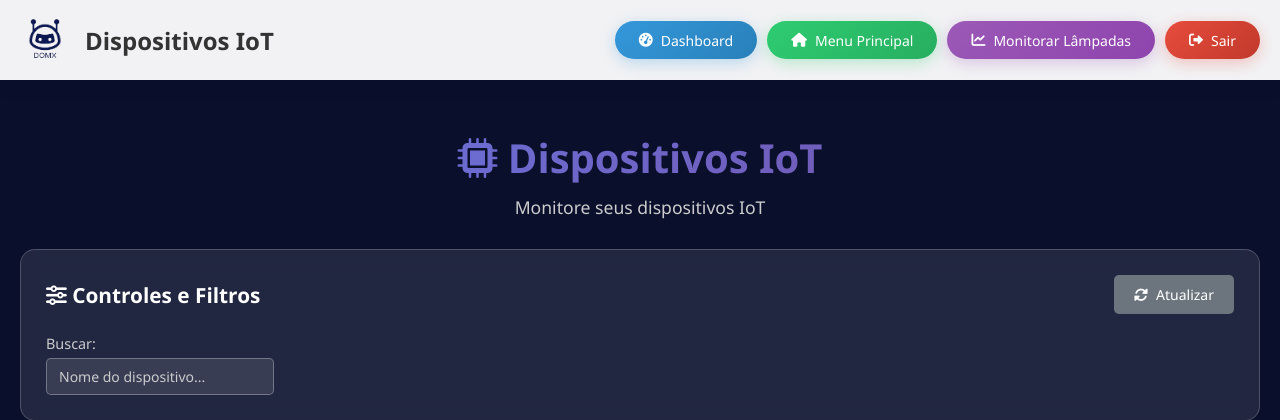
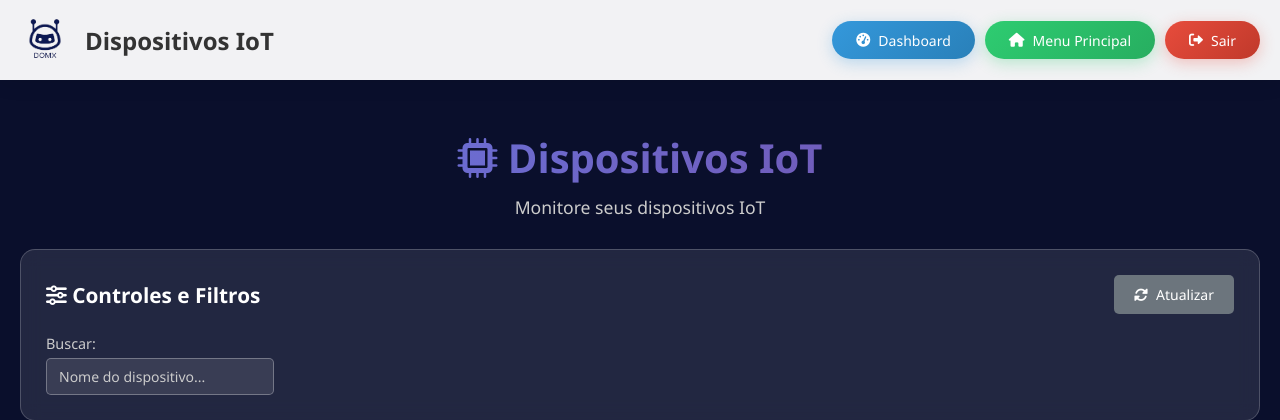
Before and after one commit to JvCasemiro/TCC, a PHP site: page /pages/dispositivos_iot.php in a window 1280 px wide. Shown: the top 420 px of the page. Run offline with PHP 8.4, Linux system fonts and the light colour scheme; the visitor is signed in with stand-in values (Sample User, id 1); data that the repository does not hold is empty.

Commit message:
fix: Ajuste

```diff
--- a/pages/dispositivos_iot.php
+++ b/pages/dispositivos_iot.php
@@ -509,9 +509,6 @@ $devices = [
                 <a href="menu.php" class="nav-btn" style="text-decoration: none; display: inline-flex; align-items: center; gap: 0.5rem; padding: 0.6rem 1.5rem; border-radius: 25px; background: linear-gradient(135deg, #2ecc71 0%, #27ae60 100%); color: white; font-size: 14px; transition: all 0.4s ease-in-out; position: relative; overflow: hidden; box-shadow: 0 4px 15px rgba(46, 204, 113, 0.3);">
                     <i class="fas fa-home"></i> Menu Principal
                 </a>
-                <button onclick="openMonitoringModal()" class="nav-btn" style="border: none; cursor: pointer; display: inline-flex; align-items: center; gap: 0.5rem; padding: 0.6rem 1.5rem; border-radius: 25px; background: linear-gradient(135deg, #9b59b6 0%, #8e44ad 100%); color: white; font-size: 14px; transition: all 0.4s ease-in-out; position: relative; overflow: hidden; box-shadow: 0 4px 15px rgba(155, 89, 182, 0.3);">
-                    <i class="fas fa-chart-line"></i> Monitorar Lâmpadas
-                </button>
                 <form action="../auth/logout.php" method="post" style="display: inline;">
                     <button type="submit" class="nav-btn" style="border: none; cursor: pointer; display: inline-flex; align-items: center; gap: 0.5rem; padding: 0.6rem 1.5rem; border-radius: 25px; background: linear-gradient(135deg, #e74c3c 0%, #c0392b 100%); color: white; font-size: 14px; transition: all 0.4s ease-in-out; position: relative; overflow: hidden; box-shadow: 0 4px 15px rgba(231, 76, 60, 0.3);">
                         <i class="fas fa-sign-out-alt"></i> Sair
```
